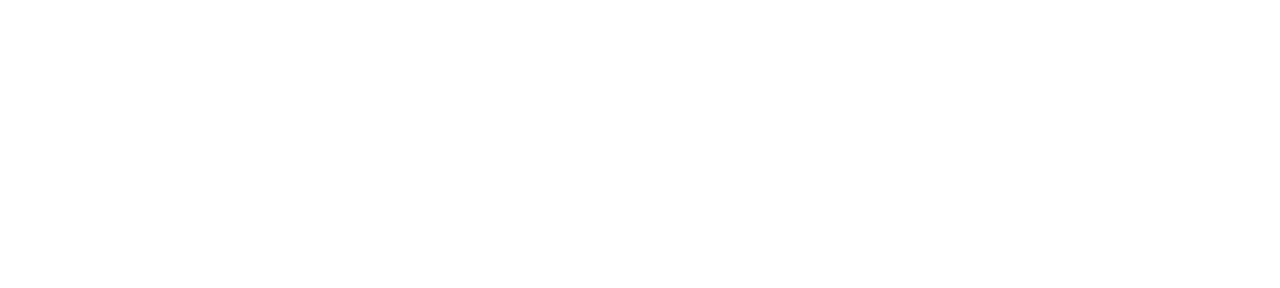
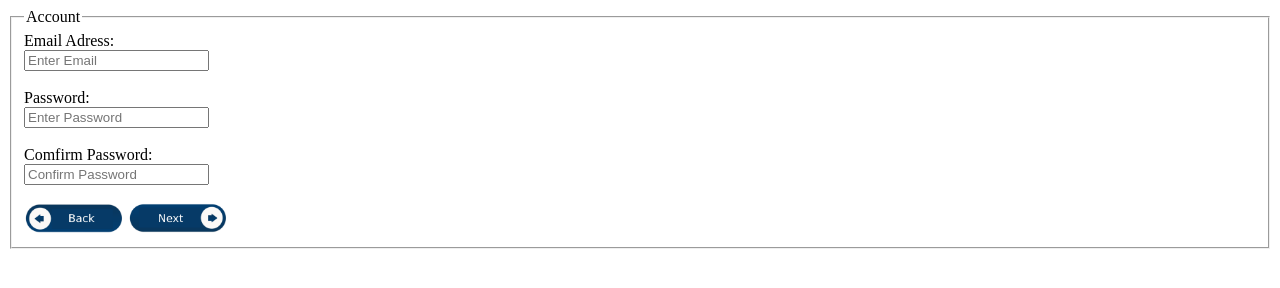
Before and after one commit to Abdulghaffar39/Form, a plain HTML site: page Account.html in a window 1280 px wide. Drawn offline with Linux system fonts and the light colour scheme.

Commit message:
Create Account page

```diff
--- a/Account.html
+++ b/Account.html
@@ -8,6 +8,23 @@
 
 <body>
 
+    <fieldset>
+        <legend>Account</legend>
+
+        <label for="Email">Email Adress:</label><br />
+        <input type="Email" id="Email" name="Email" placeholder="Enter Email"><br /><br />
+
+        <label for="Password">Password:</label><br />
+        <input type="number" id="Password" size="80" name="Password" placeholder="Enter Password"><br /><br />
+
+        <label for="Confirm_Password">Comfirm Password:</label><br />
+        <input type="number" id="Confirm_Password"  name="Confirm_Password" placeholder="Confirm Password"><br /><br />
+
+        <a href="./index.html"><img src="./Assets/back.png" width="100" alt="Back"></a>
+        <a href="./Personal.html"><img src="./Assets/next.png" width="100" alt="Next"></a>
+
+
+    </fieldset>
 </body>
 
 </html>
--- /dev/null
+++ b/Style.css
@@ -0,0 +1,4 @@
+* {
+
+    text-align: center;
+}
```
Also changed, not shown: index.html (+5 -1 lines), Personal.html (added).
